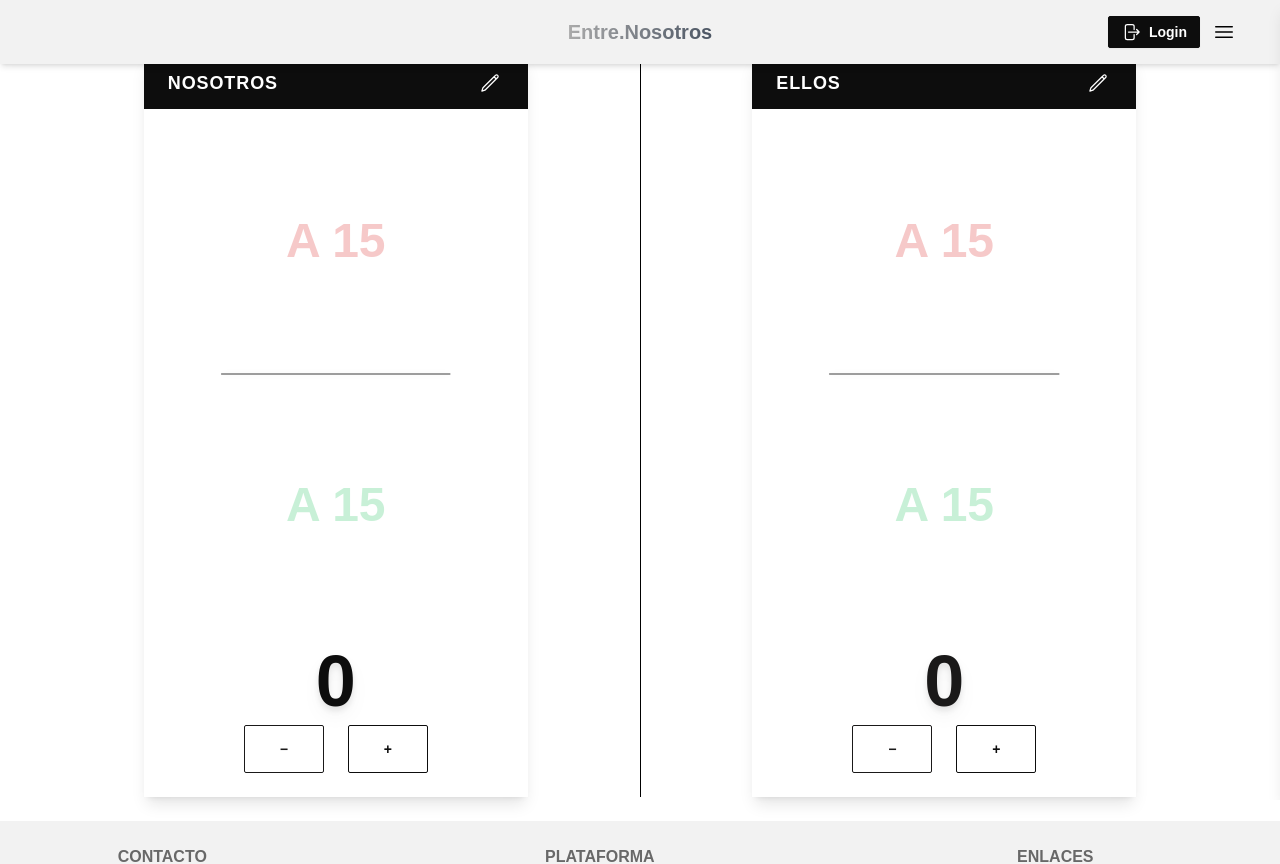
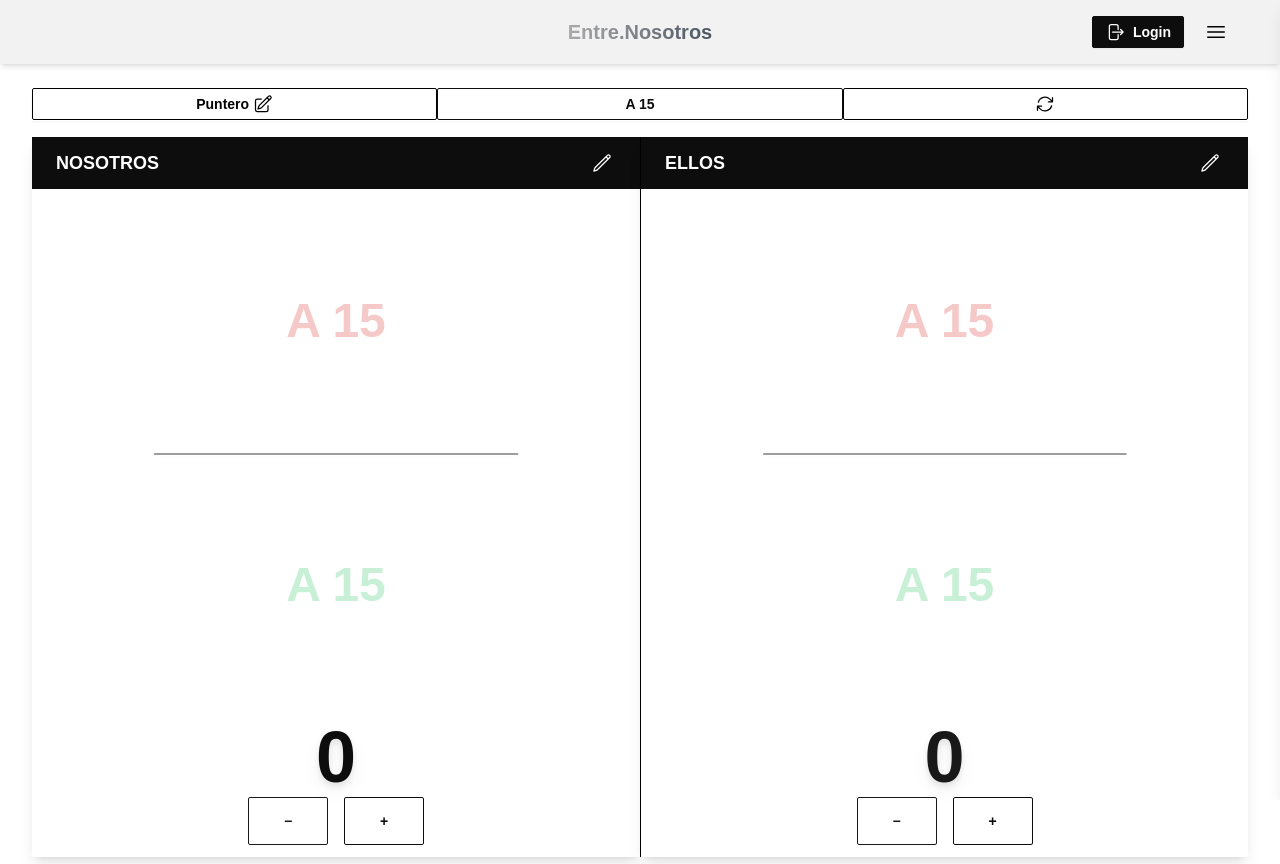
Before and after one commit to Gabito-17/Entre-Nosotros, a React (Create React App) app: page /truco/anotador in a window 1280 px wide. Shown: the top 864 px of the page. Built offline with nearby package versions, Linux system fonts and the light colour scheme.

Commit message:
correcciones

```diff
--- a/src/App.js
+++ b/src/App.js
@@ -31,8 +31,6 @@ import { UserProvider } from "./hooks/UserProvider.tsx";
 const App = () => {
   return (
     <Router>
-      <UserProvider>
-        <PlayerProvider>
           <Layout>
             <Routes>
               {/* Home and general */}
@@ -64,8 +62,6 @@ const App = () => {
               <Route path="/perfil/settings" element={<ProfileSettings />} />
             </Routes>
           </Layout>
-        </PlayerProvider>
-      </UserProvider>
     </Router>
   );
 };
--- a/src/components/Layout/Drawer.tsx
+++ b/src/components/Layout/Drawer.tsx
@@ -27,14 +27,14 @@ const sections = [
       { label: "Reglas", href: "/truco/reglas" },
     ],
   },
-  {
-    title: "Mafia",
-    items: [
-      { label: "Acerca de", href: "/mafia" },
-      { label: "Jugar", href: "/mafia/crear-sala" },
-      { label: "Reglas", href: "/mafia/reglas" },
-    ],
-  },
+  // {
+  //   title: "Mafia",
+  //   items: [
+  //     { label: "Acerca de", href: "/mafia" },
+  //     { label: "Jugar", href: "/mafia/crear-sala" },
+  //     { label: "Reglas", href: "/mafia/reglas" },
+  //   ],
+  // },
 ];
 
 export default function Drawer() {
@@ -46,7 +46,21 @@ export default function Drawer() {
     <>
       <label htmlFor="my-drawer" className="drawer-overlay cursor-pointer" />
 
-      <aside className="w-64 bg-base-200 min-h-svh flex flex-col justify-between shadow-lg overflow-y-auto">
+      <aside
+        className="
+    bg-base-200
+    min-h-svh
+    flex
+    flex-col
+    justify-between
+    shadow-lg
+    overflow-y-auto
+
+    w-full
+    sm:w-80
+    max-w-full
+  "
+      >
         {/* HEADER */}
         <div className="flex items-center justify-between border-b px-4 py-3">
           <label
--- a/src/components/Layout/Layout.tsx
+++ b/src/components/Layout/Layout.tsx
@@ -21,13 +21,14 @@ export default function Layout({ children }: { children: React.ReactNode }) {
       <input id="my-drawer" type="checkbox" className="drawer-toggle" />
 
       {/* App */}
-      <div className="flex min-h-screen flex-col bg-base-100">
+      <div className="flex min-h-svh flex-col bg-base-100">
         <NavBar />
 
         {/* MAIN */}
-        <main className="flex-1">
+        <main className="flex-1 pt-16">
           {/* Container global */}
-          <div className="
+          <div
+            className="
             mx-auto
             w-full
             max-w-7xl
@@ -35,15 +36,17 @@ export default function Layout({ children }: { children: React.ReactNode }) {
             sm:px-6
             lg:px-8
             py-6
-          ">
+
+          "
+          >
             {children}
           </div>
         </main>
-        <Footer/>
+        <Footer />
       </div>
 
       {/* Drawer */}
-      <div className="drawer-side z-[60]">
+      <div className="drawer-side z-[60] overflow-x-hidden">
         <label htmlFor="my-drawer" className="drawer-overlay" />
         <Drawer />
       </div>
--- a/src/components/Layout/NavBar.tsx
+++ b/src/components/Layout/NavBar.tsx
@@ -1,7 +1,7 @@
 "use client";
 import { Bars3Icon, XMarkIcon } from "@heroicons/react/24/outline";
 import { useEffect, useState } from "react";
-import Title from "./Title/Title";
+import Title from "./Title/Title.jsx";
 import AuthButton from "../AuthButton.tsx";
 
 export default function NavBar() {
@@ -9,31 +9,48 @@ export default function NavBar() {
 
   useEffect(() => {
     const checkbox = document.getElementById("my-drawer") as HTMLInputElement;
+    if (!checkbox) return;
+
     const updateState = () => setIsDrawerOpen(checkbox.checked);
-    checkbox?.addEventListener("change", updateState);
-    return () => checkbox?.removeEventListener("change", updateState);
+    checkbox.addEventListener("change", updateState);
+    return () => checkbox.removeEventListener("change", updateState);
   }, []);
 
   return (
-    <nav className="fixed top-0 left-0 w-full h-16 bg-base-200 shadow-md z-50 flex items-center px-4">
-      <div className="navbar w-full max-w-screen-xl mx-auto px-4">
-        <div className="navbar-start"></div>
-        <div className="navbar-center hidden lg:flex" /> <Title />
-        <div className="navbar-end">
-          <div className="flex items-center gap-3">
+    <nav className="fixed inset-x-0 top-0 z-50 h-16 bg-base-200 shadow-md">
+      <div
+        className="
+          mx-auto
+          h-full
+          max-w-7xl
+          px-4
+          sm:px-6
+          lg:px-8
+          flex
+          items-center
+        "
+      >
+        <div className="navbar w-full">
+          <div className="navbar-start" />
+
+          <div className="navbar-center flex">
+            <Title />
+          </div>
+
+          <div className="navbar-end gap-2">
             <AuthButton />
-          </div>
             <label
               htmlFor="my-drawer"
               className="btn btn-square btn-ghost"
               aria-label={isDrawerOpen ? "Cerrar menú" : "Abrir menú"}
             >
               {isDrawerOpen ? (
-              <XMarkIcon className="w-6 h-6" />
+                <XMarkIcon className="h-6 w-6" />
               ) : (
-              <Bars3Icon className="w-6 h-6" />
+                <Bars3Icon className="h-6 w-6" />
               )}
             </label>
+          </div>
         </div>
       </div>
     </nav>
--- a/src/components/Truco/game/PanelEquipo.tsx
+++ b/src/components/Truco/game/PanelEquipo.tsx
@@ -74,9 +74,17 @@ export default function PanelEquipo({ equipo }: PanelEquipoProps) {
   };
 
   return (
-    <div className="flex-1 flex flex-col bg-base-100  shadow-lg overflow-hidden max-w-sm mx-auto">
+    <div className="flex flex-col bg-base-100 shadow-lg overflow-hidden w-full min-w-0">
       {/* Header con nombre y edición */}
-      <div className="bg-primary text-primary-content px-6 py-3 flex items-center justify-between uppercase font-extrabold tracking-wider text-lg">
+      <div
+        className="
+  bg-primary text-primary-content
+ px-3 py-1.5 sm:px-6 sm:py-3
+  flex items-center justify-between
+  uppercase font-extrabold
+  text-sm sm:text-lg
+"
+      >
         {editing ? (
           <input
             ref={inputRef}
@@ -103,14 +111,14 @@ export default function PanelEquipo({ equipo }: PanelEquipoProps) {
         )}
       </div>
 
-      <div className="relative flex flex-col items-center justify-center p-6 min-h-[200px] w-full">
+      <div className="relative flex flex-col items-center justify-center p-3 sm:p-6 min-h-[140px] sm:min-h-[200px] w-full">
         {/* Área "Malas" */}
         <div
           onClick={() => handleChange(-1)}
           className="absolute top-0 left-0 right-0 h-1/2 flex items-center justify-center pointer-events-auto cursor-pointer select-none"
         >
           <motion.span
-            className="font-bold user-select-none text-5xl"
+            className="font-bold select-none text-2xl sm:text-5xl"
             style={{ color: "rgba(220, 38, 38, 0.25)" }}
             variants={smoothFadeUp}
             initial="hidden"
@@ -127,7 +135,7 @@ export default function PanelEquipo({ equipo }: PanelEquipoProps) {
           className="absolute bottom-0 left-0 right-0 h-1/2 flex items-center justify-center pointer-events-auto cursor-pointer select-none"
         >
           <motion.span
-            className="font-bold user-select-none text-5xl"
+            className="font-bold select-none text-3xl sm:text-5xl"
             style={{ color: "rgba(34, 197, 94, 0.25)" }}
             variants={smoothFadeUp}
             initial="hidden"
@@ -150,11 +158,11 @@ export default function PanelEquipo({ equipo }: PanelEquipoProps) {
       </div>
 
       {/* Número grande con animación */}
-      <div className="flex justify-center my-2 px-4 select-none">
+      <div className="flex justify-center my-1 px-2 select-none">
         <AnimatePresence mode="wait" initial={false}>
           <motion.span
             key={animationKey}
-            className={`text-7xl font-extrabold ${color} drop-shadow-lg`}
+            className={`text-5xl sm:text-7xl font-extrabold ${color} drop-shadow-lg`}
             variants={isIncrement ? scoreUp : scoreDown}
             initial="initial"
             animate="animate"
@@ -166,16 +174,16 @@ export default function PanelEquipo({ equipo }: PanelEquipoProps) {
       </div>
 
       {/* Botones */}
-      <div className="flex justify-center gap-6 mb-6 px-4">
+      <div className="flex justify-center gap-4 mb-3 px-2">
         <button
-          className="btn btn-md btn-outline btn-secondary w-20"
+          className="btn btn-sm sm:btn-md btn-outline btn-secondary w-14 sm:w-20"
           onClick={() => handleChange(-1)}
           aria-label="Restar punto"
         >
           −
         </button>
         <button
-          className="btn btn-md btn-outline btn-primary w-20"
+          className="btn btn-sm sm:btn-md btn-outline btn-primary w-14 sm:w-20"
           onClick={() => handleChange(1)}
           aria-label="Sumar punto"
         >
--- a/src/components/Truco/game/TanteadorTruco.tsx
+++ b/src/components/Truco/game/TanteadorTruco.tsx
@@ -24,7 +24,7 @@ export default function TanteadorTruco() {
   }, [winner, openGameOverModal]);
 
   return (
-    <div>
+    <div className="w-full flex flex-col gap-4 min-w-0">
       {/* La barra de configuración */}
       <motion.div
         className="relative z-40"
@@ -36,9 +36,9 @@ export default function TanteadorTruco() {
       </motion.div>
 
       {/* Paneles con scores */}
-      <div className="flex flex-row divide-x divide-neutral">
+      <div className="grid grid-cols-2 divide-x divide-neutral w-full min-w-0">
         <motion.div
-          className="flex-1"
+          className="w-full min-w-0"
           variants={fadeLeft}
           initial="hidden"
           animate="visible"
@@ -47,7 +47,7 @@ export default function TanteadorTruco() {
         </motion.div>
 
         <motion.div
-          className="flex-1"
+          className="w-full min-w-0"
           variants={fadeRight}
           initial="hidden"
           animate="visible"
--- a/src/index.css
+++ b/src/index.css
@@ -8,6 +8,14 @@ body {
   margin: 0; /* Asegura que no haya margen en el body */
   font-family: Arial, sans-serif; /* Fuente básica */
 }
+
+@layer components {
+  .tooltip::before,
+  .tooltip::after {
+    max-width: 100vw;
+  }
+}
+
 
 /* Estructura para escritorio (pantallas grandes) */
 @media (min-width: 1024px) {
--- a/src/pages/SuggestionPage.tsx
+++ b/src/pages/SuggestionPage.tsx
@@ -21,7 +21,7 @@ const SuggestionsPage = () => {
   };
 
   return (
-    <div className="py-6 px-4 pt-24">
+    <div className="py-6 px-4">
       <div className="mx-auto text-center">
         <h3 className="footer-title text-primary">Déjanos tu sugerencia</h3>
         <p className="text-sm mb-4">
```
Also changed, not shown: src/components/AboutUs/Acknowledgements.jsx (+13 -32 lines). Lines whose indentation alone changed are shown as unchanged.
